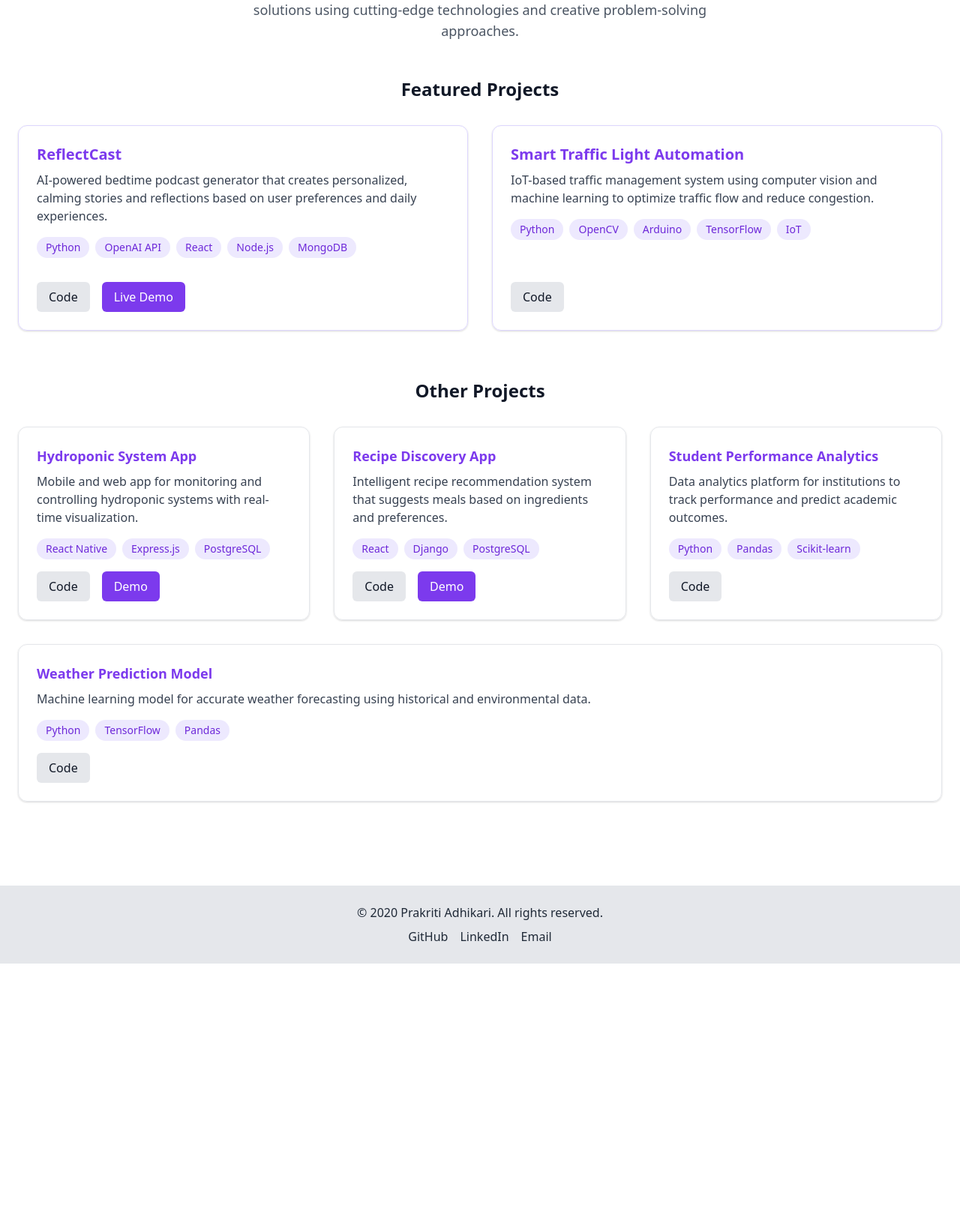
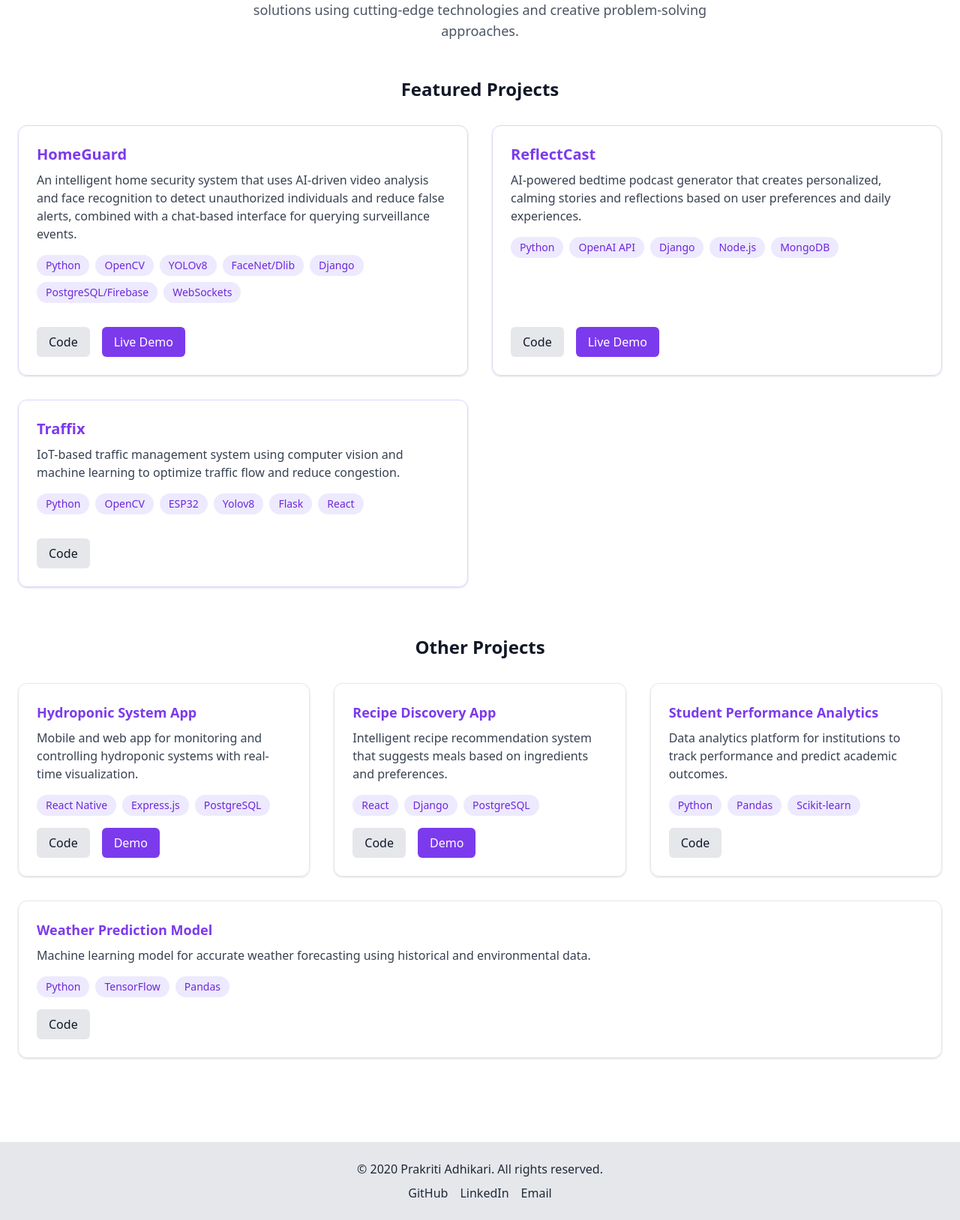
Before and after one commit to prakritiadhikari01/Django_Portfolio, a Django app: template home/templates/home/projects.html in a window 1280 px wide. Shown: the part 227-1854 px from the top of the page at 75% size. Before the commit the page ends 1512 px from the top, so only its background shows below. Run offline with Django 5.2, Linux system fonts and the light colour scheme; the template is opened without the code that fills it: most values are stand-ins (such as "Sample title", 1, 10 or a date in 2020).

Commit message:
homeguard added

```diff
--- a/home/templates/home/projects.html
+++ b/home/templates/home/projects.html
@@ -23,6 +23,27 @@
         <!-- Project Card 1 -->
         <div class="border border-purple-200 rounded-xl shadow hover:shadow-lg transition p-6 flex flex-col">
             <div class="flex-grow">
+                <h4 class="text-xl font-bold text-purple-600 mb-2">HomeGuard</h4>
+                <p class="text-gray-700 dark:text-gray-300 mb-4">
+                    An intelligent home security system that uses AI-driven video analysis and face recognition to detect unauthorized individuals and reduce false alerts, combined with a chat-based interface for querying surveillance events.
+                </p>
+                <div class="flex flex-wrap gap-2 mb-4">
+                    <span class="px-3 py-1 rounded-full bg-purple-100 text-purple-700 text-sm">Python</span>
+                    <span class="px-3 py-1 rounded-full bg-purple-100 text-purple-700 text-sm">OpenCV</span>
+                    <span class="px-3 py-1 rounded-full bg-purple-100 text-purple-700 text-sm">YOLOv8</span>
+                    <span class="px-3 py-1 rounded-full bg-purple-100 text-purple-700 text-sm">FaceNet/Dlib</span>
+                    <span class="px-3 py-1 rounded-full bg-purple-100 text-purple-700 text-sm">Django</span>
+                    <span class="px-3 py-1 rounded-full bg-purple-100 text-purple-700 text-sm">PostgreSQL/Firebase</span>
+                    <span class="px-3 py-1 rounded-full bg-purple-100 text-purple-700 text-sm">WebSockets</span>
+                </div>
+            </div>
+            <div class="flex gap-4 mt-4">
+                <a href="https://github.com/prakritiadhikari01/ReflectCast" target="_blank" class="px-4 py-2 bg-gray-200 dark:bg-gray-700 rounded-md">Code</a>
+                <a href="#" target="_blank" class="px-4 py-2 bg-purple-600 text-white rounded-md">Live Demo</a>
+            </div>
+        </div>    <!-- Project Card 1 -->
+        <div class="border border-purple-200 rounded-xl shadow hover:shadow-lg transition p-6 flex flex-col">
+            <div class="flex-grow">
                 <h4 class="text-xl font-bold text-purple-600 mb-2">ReflectCast</h4>
                 <p class="text-gray-700 dark:text-gray-300 mb-4">
                     AI-powered bedtime podcast generator that creates personalized, calming
@@ -31,13 +52,13 @@
                 <div class="flex flex-wrap gap-2 mb-4">
                     <span class="px-3 py-1 rounded-full bg-purple-100 text-purple-700 text-sm">Python</span>
                     <span class="px-3 py-1 rounded-full bg-purple-100 text-purple-700 text-sm">OpenAI API</span>
-                    <span class="px-3 py-1 rounded-full bg-purple-100 text-purple-700 text-sm">React</span>
+                    <span class="px-3 py-1 rounded-full bg-purple-100 text-purple-700 text-sm">Django</span>
                     <span class="px-3 py-1 rounded-full bg-purple-100 text-purple-700 text-sm">Node.js</span>
                     <span class="px-3 py-1 rounded-full bg-purple-100 text-purple-700 text-sm">MongoDB</span>
                 </div>
             </div>
             <div class="flex gap-4 mt-4">
-                <a href="#" target="_blank" class="px-4 py-2 bg-gray-200 dark:bg-gray-700 rounded-md">Code</a>
+                <a href="https://github.com/prakritiadhikari01/ReflectCast" target="_blank" class="px-4 py-2 bg-gray-200 dark:bg-gray-700 rounded-md">Code</a>
                 <a href="#" target="_blank" class="px-4 py-2 bg-purple-600 text-white rounded-md">Live Demo</a>
             </div>
         </div>
@@ -45,7 +66,7 @@
         <!-- Project Card 2 -->
         <div class="border border-purple-200 rounded-xl shadow hover:shadow-lg transition p-6 flex flex-col">
             <div class="flex-grow">
-                <h4 class="text-xl font-bold text-purple-600 mb-2">Smart Traffic Light Automation</h4>
+                <h4 class="text-xl font-bold text-purple-600 mb-2">Traffix</h4>
                 <p class="text-gray-700 dark:text-gray-300 mb-4">
                     IoT-based traffic management system using computer vision and machine learning
                     to optimize traffic flow and reduce congestion.
@@ -53,13 +74,14 @@
                 <div class="flex flex-wrap gap-2 mb-4">
                     <span class="px-3 py-1 rounded-full bg-purple-100 text-purple-700 text-sm">Python</span>
                     <span class="px-3 py-1 rounded-full bg-purple-100 text-purple-700 text-sm">OpenCV</span>
-                    <span class="px-3 py-1 rounded-full bg-purple-100 text-purple-700 text-sm">Arduino</span>
-                    <span class="px-3 py-1 rounded-full bg-purple-100 text-purple-700 text-sm">TensorFlow</span>
-                    <span class="px-3 py-1 rounded-full bg-purple-100 text-purple-700 text-sm">IoT</span>
+                    <span class="px-3 py-1 rounded-full bg-purple-100 text-purple-700 text-sm">ESP32</span>
+                    <span class="px-3 py-1 rounded-full bg-purple-100 text-purple-700 text-sm">Yolov8</span>
+                    <span class="px-3 py-1 rounded-full bg-purple-100 text-purple-700 text-sm">Flask</span>
+                    <span class="px-3 py-1 rounded-full bg-purple-100 text-purple-700 text-sm">React</span>
                 </div>
             </div>
             <div class="flex gap-4 mt-4">
-                <a href="#" target="_blank" class="px-4 py-2 bg-gray-200 dark:bg-gray-700 rounded-md">Code</a>
+                <a href="https://github.com/prakritiadhikari01/Traffix" target="_blank" class="px-4 py-2 bg-gray-200 dark:bg-gray-700 rounded-md">Code</a>
             </div>
         </div>
     </div>
```
Also changed, not shown: 1 other file.
